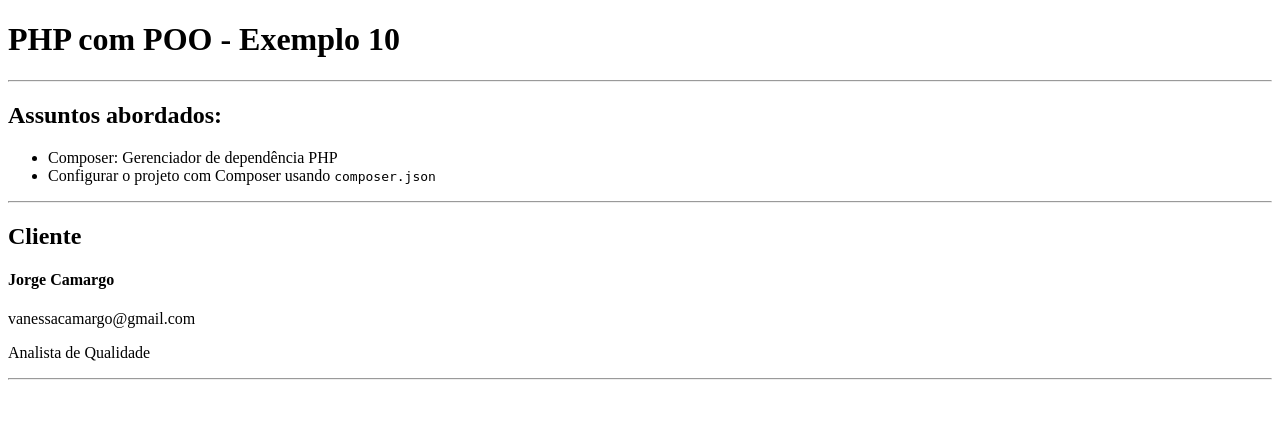
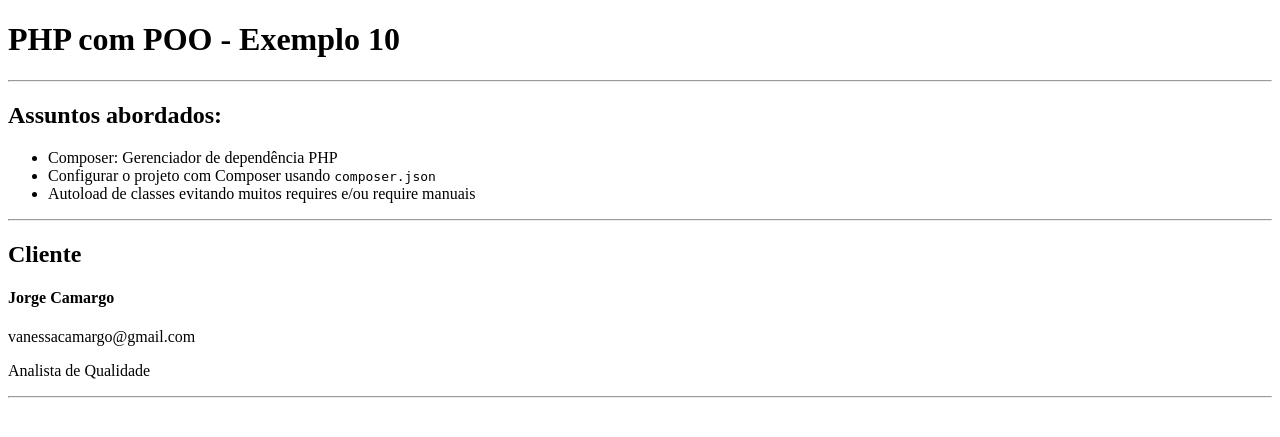
Before and after one commit to ZimboSebastiao/aulas-php-poo, a PHP site: page / in a window 1280 px wide. Shown: the top 437 px of the page. Run offline with PHP 8.4, Linux system fonts and the light colour scheme.

Commit message:
Update index.php

```diff
--- a/index.php
+++ b/index.php
@@ -13,8 +13,7 @@
     <ul>
         <li>Composer: Gerenciador de dependência PHP</li>
         <li>Configurar o projeto com Composer usando <code>composer.json</code></li>
-
-
+        <li>Autoload de classes evitando muitos requires e/ou require manuais</li>
     </ul>
     <hr>
 
```
